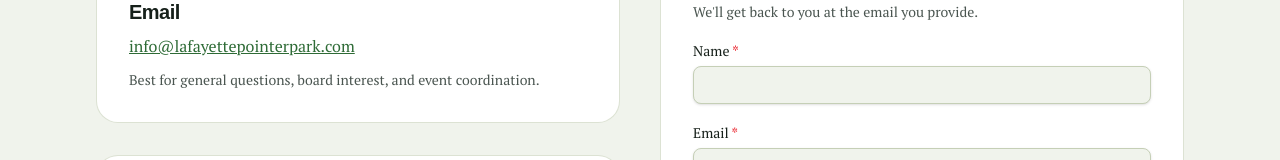
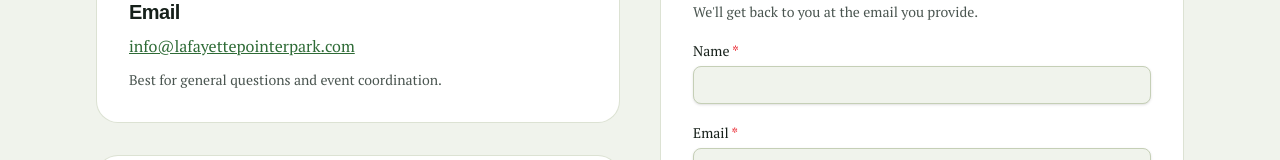
Before and after one commit to leftjeff/lafayette, a Next.js app: page /contact in a window 1280 px wide. Shown: the part 486-646 px from the top of the page. Built offline with nearby package versions, Linux system fonts and the light colour scheme; a web font is replaced by a local one.

Commit message:
Drop board interest from contact page email note

```diff
--- a/src/app/contact/page.tsx
+++ b/src/app/contact/page.tsx
@@ -44,7 +44,7 @@ export default function ContactPage() {
 								{site.email}
 							</a>
 						}
-						note="Best for general questions, board interest, and event coordination."
+						note="Best for general questions and event coordination."
 					/>
 					<ContactBlock
 						icon={MapPin}
```
